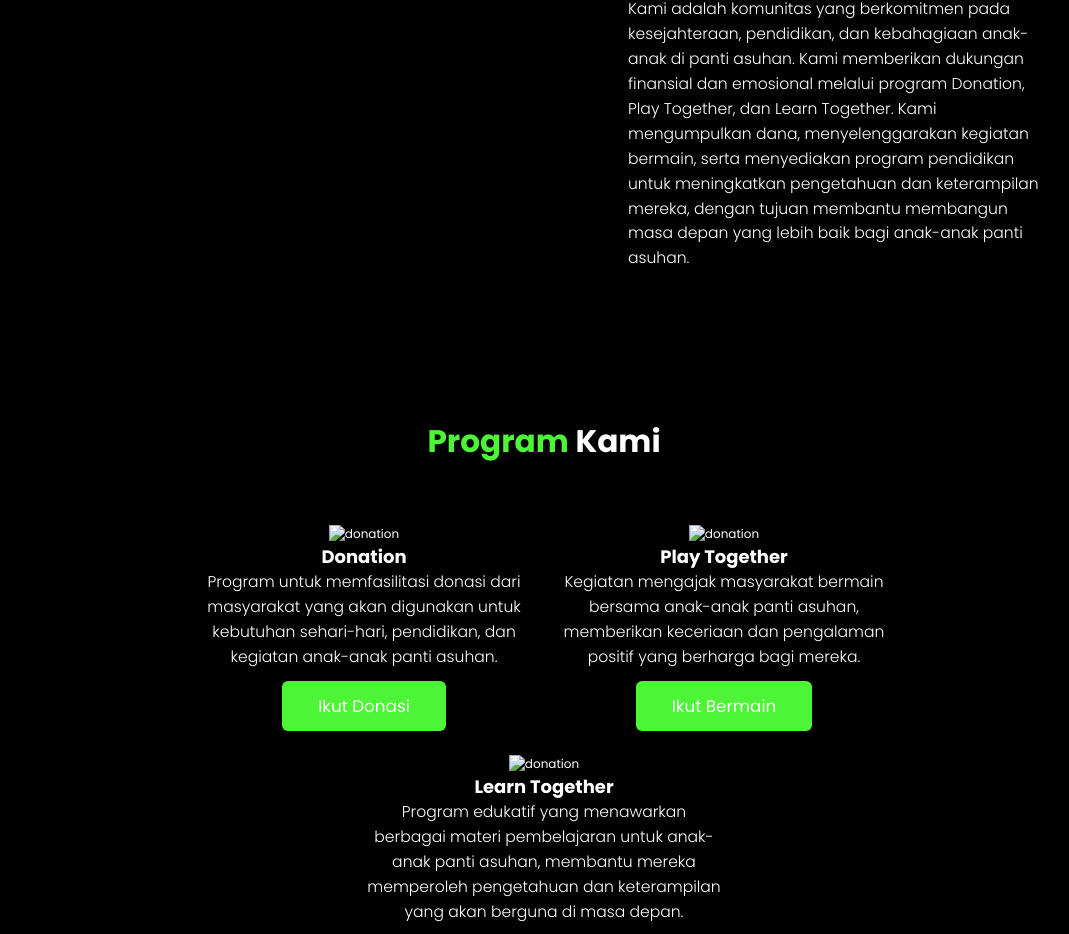
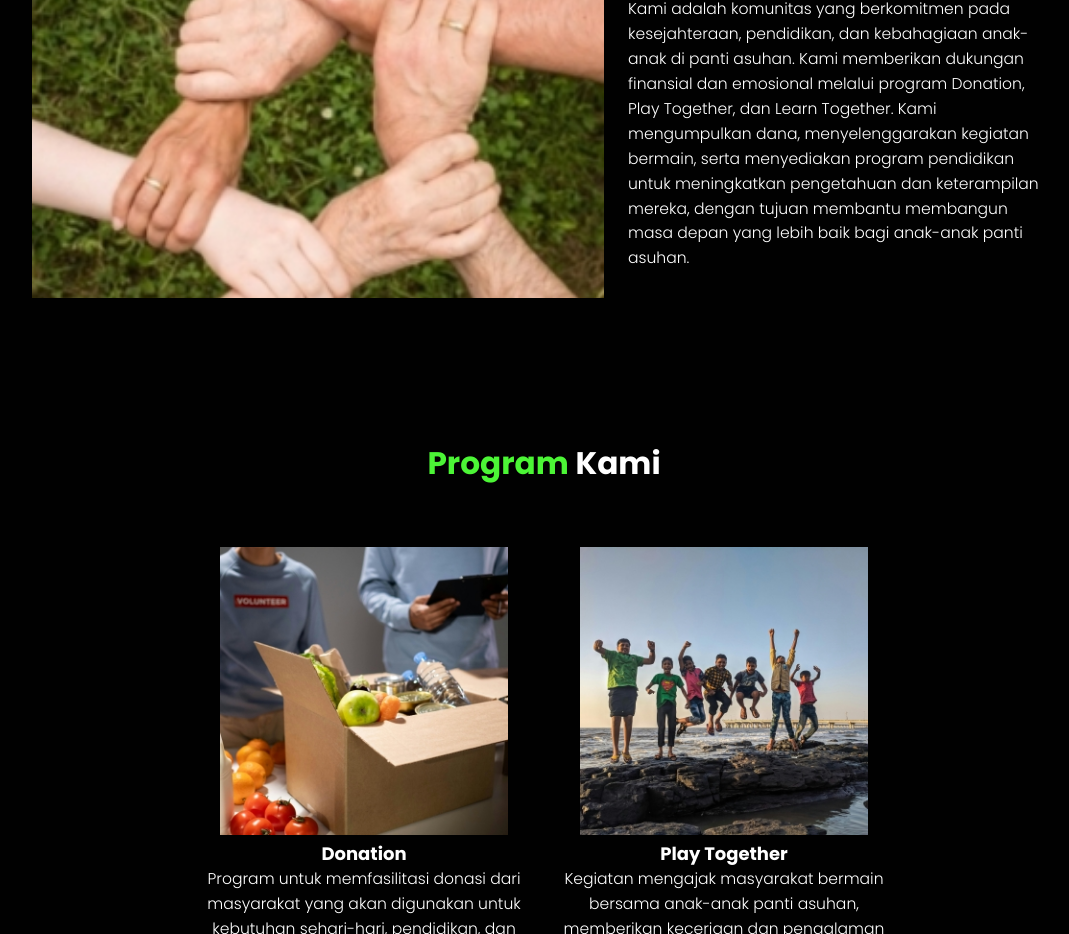
Before and after one commit to rizalmuhamad12/peduli-anak-panti, a plain HTML site: page index.html in a window 1280 px wide. Shown: the part 1125-2059 px from the top of the page, without its empty margins (96-1165 px from the left). Drawn offline with nearby package versions, Linux system fonts and the light colour scheme.

Commit message:
Update index.html

```diff
--- a/index.html
+++ b/index.html
@@ -58,7 +58,7 @@
 
       <div class="row">
         <div class="about-img">
-          <img src="../GAYATAMA/img/tentangkami.jpg" alt="Tentang Kami">
+          <img src="tentangkami.jpg" alt="Tentang Kami">
         </div>
         <div class="content">
           <h3>Peduli Anak Panti</h3>
@@ -76,19 +76,19 @@
       <h2><span>Program </span> Kami</h2>
       <div class="row">
         <div class="program-card">
-          <img src="../GAYATAMA/img/programs/donation.jpg" alt="donation" class="program-card-img">
+          <img src="donation.jpg" alt="donation" class="program-card-img">
           <h3 class="program-card-title">Donation</h3>
           <p class="program-fundscollected">Program untuk memfasilitasi donasi dari masyarakat yang akan digunakan untuk kebutuhan sehari-hari, pendidikan, dan kegiatan anak-anak panti asuhan.</p>
-          <a href="../GAYATAMA/img/qris.jpg" class="cta">Ikut Donasi</a>
+          <a href="qris.jpg" class="cta">Ikut Donasi</a>
         </div>
         <div class="program-card">
-          <img src="../GAYATAMA/img/programs/playing.jpg" alt="donation" class="program-card-img">
+          <img src="playing.jpg" alt="donation" class="program-card-img">
           <h3 class="program-card-title">Play Together</h3>
           <p class="program-fundscollected">Kegiatan mengajak masyarakat bermain bersama anak-anak panti asuhan, memberikan keceriaan dan pengalaman positif yang berharga bagi mereka.</p>
           <a href="https://forms.gle/3E2GR26qhryMZvVb9" class="cta">Ikut Bermain</a>
         </div>
         <div class="program-card">
-          <img src="../GAYATAMA/img/programs/education.jpg" alt="donation" class="program-card-img">
+          <img src="education.jpg" alt="donation" class="program-card-img">
           <h3 class="program-card-title">Learn Together</h3>
           <p class="program-fundscollected">Program edukatif yang menawarkan berbagai materi pembelajaran untuk anak-anak panti asuhan, membantu mereka memperoleh pengetahuan dan keterampilan yang akan berguna di masa depan.</p>
           <a href="https://forms.gle/UG6oKvw4PYcMqLK26" class="cta">Ikut Belajar</a>
```
